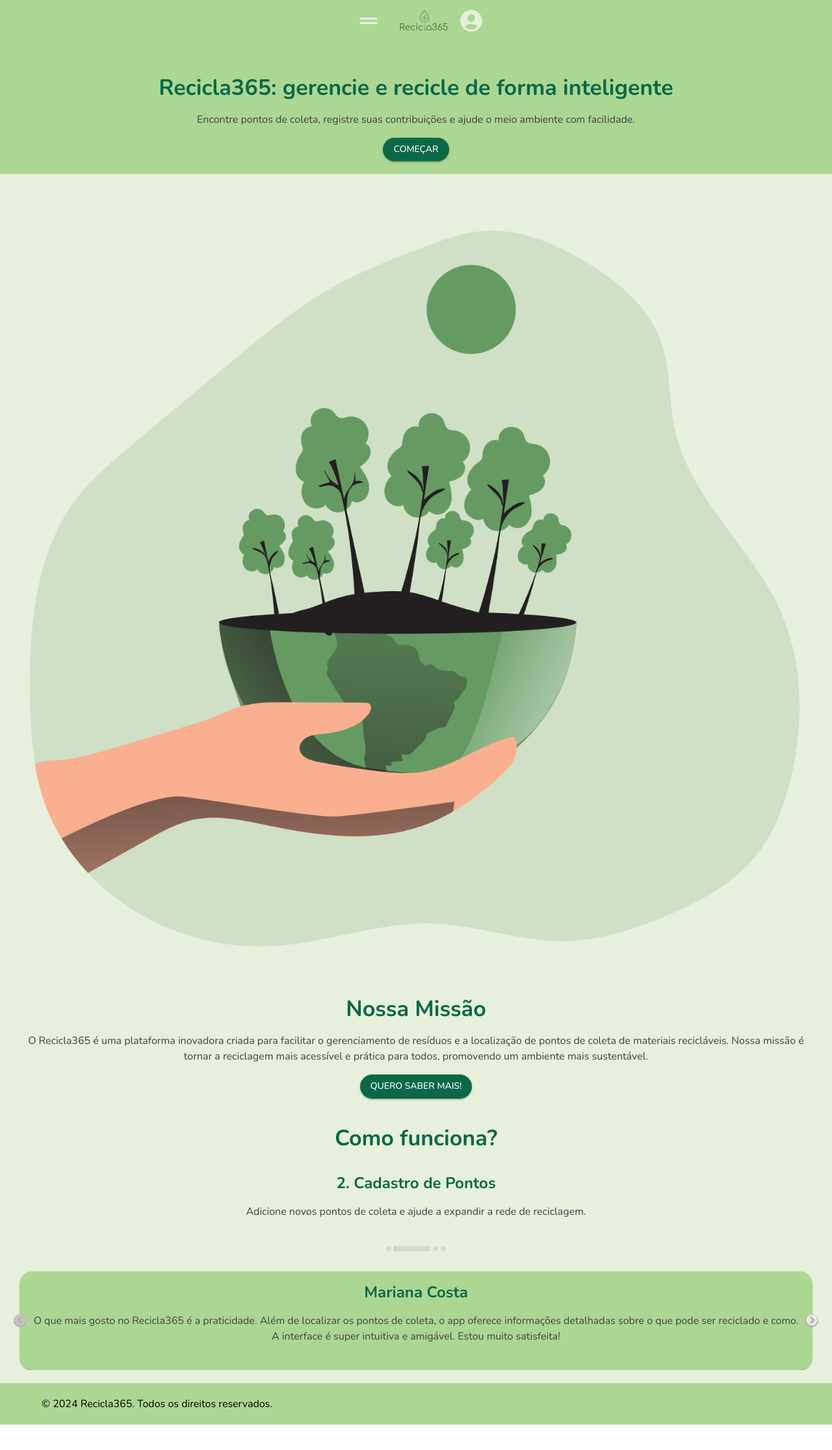
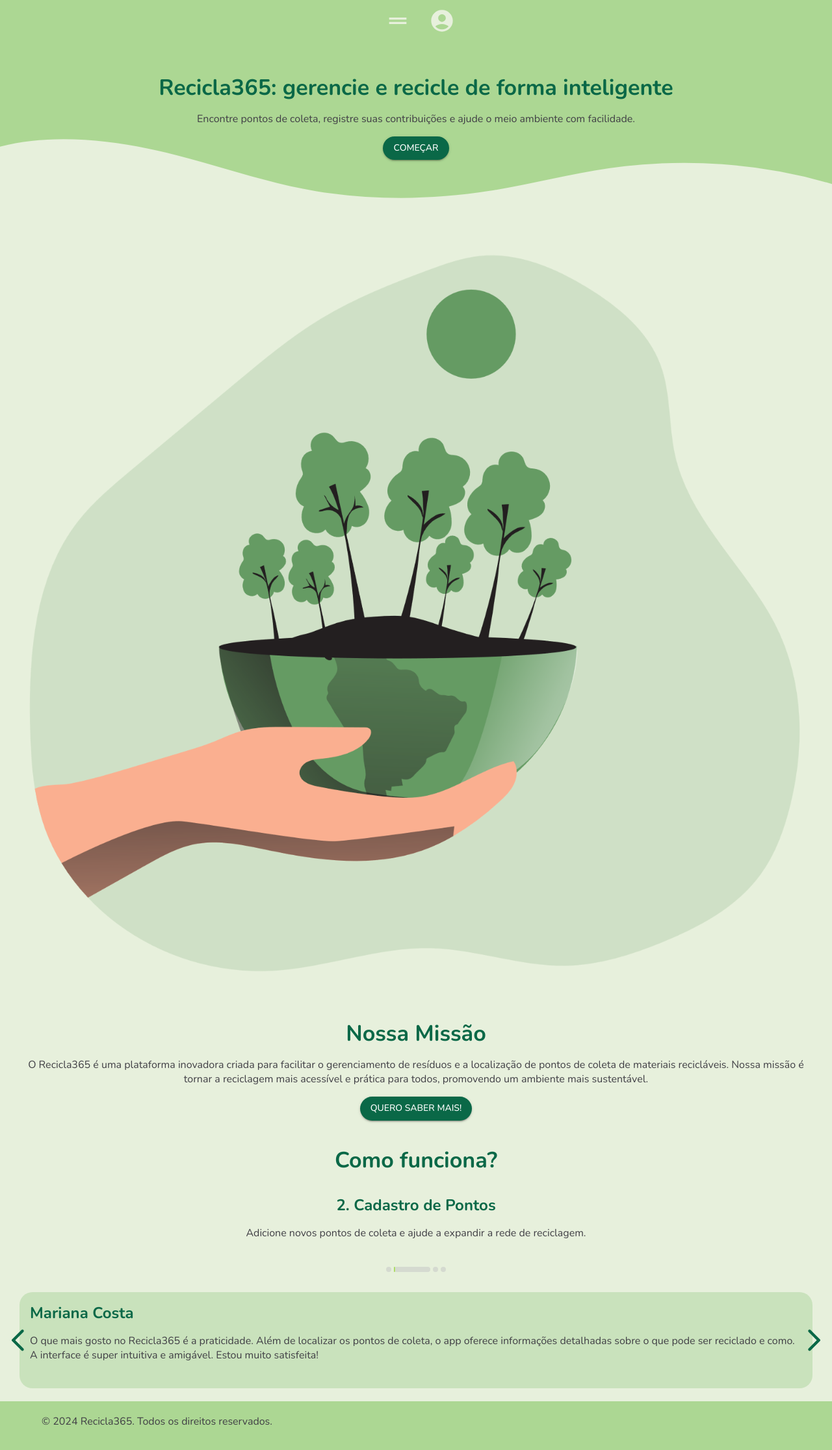
Before and after one commit to vhasckel/ecofriend, a React (Vite) app: page / in a window 1280 px wide. Shown: the top 2232 px of the page at 65% size. Before the commit the page ends 2193 px from the top, so only its background shows below. Built offline with nearby package versions, Linux system fonts and the light colour scheme.

Commit message:
fix: style update

```diff
--- a/src/components/CustomArrow/CustomArrow.jsx
+++ b/src/components/CustomArrow/CustomArrow.jsx
@@ -1,32 +1,59 @@
-const arrowStyles = {
-  display: "block",
-  background: "#b1b1b1",
+import { Box, styled } from "@mui/material";
+import ArrowBackIosRoundedIcon from "@mui/icons-material/ArrowBackIosRounded";
+import ArrowForwardIosRoundedIcon from "@mui/icons-material/ArrowForwardIosRounded";
+import PropTypes from "prop-types";
+
+import theme from "../../theme/theme";
+
+const BoxStyled = styled(Box)(({ isLeft }) => ({
+  display: "flex",
+  justifyContent: "center",
+  alignItems: "center",
   borderRadius: "50%",
-  padding: "0px",
+  padding: "10px",
   position: "absolute",
   top: "50%",
   transform: "translateY(-50%)",
   zIndex: 1,
+  left: isLeft ? "12px" : "unset",
+  right: isLeft ? "unset" : "12px",
+}));
+
+const ArrowIcon = ({ IconComponent, isLeft, ...rest }) => (
+  <BoxStyled isLeft={isLeft}>
+    <IconComponent
+      sx={{
+        fontSize: 42,
+        color: theme.palette.primary.main,
+      }}
+      {...rest}
+    />
+  </BoxStyled>
+);
+
+ArrowIcon.propTypes = {
+  IconComponent: PropTypes.elementType.isRequired,
+  isLeft: PropTypes.bool,
 };
 
-export const CustomPrevArrow = (props) => {
-  const { className, style, onClick } = props;
-  return (
-    <div
-      className={className}
-      style={{ ...style, ...arrowStyles, left: "1px" }}
-      onClick={onClick}
-    />
-  );
+export const PrevArrow = (props) => (
+  <ArrowIcon IconComponent={ArrowBackIosRoundedIcon} isLeft={true} {...props} />
+);
+
+export const NextArrow = (props) => (
+  <ArrowIcon
+    IconComponent={ArrowForwardIosRoundedIcon}
+    isLeft={false}
+    {...props}
+  />
+);
+
+PrevArrow.propTypes = {
+  slideCount: PropTypes.number,
+  currentSlide: PropTypes.number,
 };
 
-export const CustomNextArrow = (props) => {
-  const { className, style, onClick } = props;
-  return (
-    <div
-      className={className}
-      style={{ ...style, ...arrowStyles, right: "1px" }}
-      onClick={onClick}
-    />
-  );
+NextArrow.propTypes = {
+  slideCount: PropTypes.number,
+  currentSlide: PropTypes.number,
 };
--- a/src/components/CustomCard/CustomCard.jsx
+++ b/src/components/CustomCard/CustomCard.jsx
@@ -6,14 +6,14 @@
   const CardStyled = styled(Card)(({ theme }) => ({
     backgroundColor: isFunctionalities
       ? theme.palette.customColors.lightGreen
-      : theme.palette.customColors.mediumGreen,
+      : theme.palette.customColors.cardGreen,
     margin: "0 10px",
-    boxShadow: isFunctionalities ? "none" : "",
-    textAlign: isFunctionalities ? "center" : "",
+    boxShadow: "none",
+    textAlign: isFunctionalities ? "center" : "left",
   }));
   return (
     <Box sx={{ minWidth: 275 }}>
-      <CardStyled>
+      <CardStyled isFunctionalities={isFunctionalities}>
         <CardContent>
           <Subtitle text={title} />
           <Paragraph text={paragraph} />
--- a/src/components/Footer/Footer.jsx
+++ b/src/components/Footer/Footer.jsx
@@ -1,4 +1,5 @@
 import { Box, Typography, Container, styled } from "@mui/material";
+import Paragraph from "../Paragraph/Paragraph";
 
 const BoxStyled = styled(Box)(({ theme }) => ({
   backgroundColor: theme.palette.customColors.mediumGreen,
@@ -10,9 +11,9 @@
   return (
     <BoxStyled component="footer">
       <Container maxWidth="lg">
-        <Typography variant="body1">
-          © 2024 Recicla365. Todos os direitos reservados.
-        </Typography>
+        <Paragraph
+          text={"© 2024 Recicla365. Todos os direitos reservados."}
+        ></Paragraph>
       </Container>
     </BoxStyled>
   );
--- a/src/components/Header/Header.jsx
+++ b/src/components/Header/Header.jsx
@@ -26,7 +26,7 @@
         >
           <MenuMobile />
 
-          <img src={Logo} alt="Logo" style={{ height: 32 }} />
+          {/* <img src={Logo} alt="Logo" style={{ height: 32 }} /> */}
 
           <AccountCircleRoundedIcon
             sx={{
--- a/src/components/Hero/Hero.jsx
+++ b/src/components/Hero/Hero.jsx
@@ -8,8 +8,35 @@
 const BoxStyled = styled(Box)(({ theme }) => ({
   backgroundColor: theme.palette.customColors.mediumGreen,
   flexDirection: "column",
-  padding: "50px 20px 20px 20px",
+  padding: "50px 20px 60px 20px",
   textAlign: "center",
+  position: "relative",
+}));
+
+const BoxCustomShapeDivider = styled(Box)(({ theme }) => ({
+  position: "absolute",
+  bottom: 0,
+  left: 0,
+  width: "100%",
+  overflow: "hidden",
+  lineHeight: 0,
+  transform: "rotate(180deg)",
+
+  "& svg": {
+    position: "relative",
+    display: "block",
+    width: "calc(100% + 1.3px)",
+    height: "100px",
+
+    [theme.breakpoints.down("sm")]: {
+      width: "calc(140% + 1.3px)",
+      height: "51px",
+    },
+  },
+
+  "& .shapefill": {
+    fill: theme.palette.customColors.lightGreen,
+  },
 }));
 
 const Hero = () => {
@@ -24,6 +51,19 @@
       />
 
       <CustomButton text={"Começar"} />
+      <BoxCustomShapeDivider>
+        <svg
+          data-name="Layer 1"
+          xmlns="http://www.w3.org/2000/svg"
+          viewBox="0 0 1200 120"
+          preserveAspectRatio="none"
+        >
+          <path
+            d="M321.39,56.44c58-10.79,114.16-30.13,172-41.86,82.39-16.72,168.19-17.73,250.45-.39C823.78,31,906.67,72,985.66,92.83c70.05,18.48,146.53,26.09,214.34,3V0H0V27.35A600.21,600.21,0,0,0,321.39,56.44Z"
+            className="shapefill"
+          ></path>
+        </svg>
+      </BoxCustomShapeDivider>
     </BoxStyled>
   );
 };
--- a/src/components/Paragraph/Paragraph.jsx
+++ b/src/components/Paragraph/Paragraph.jsx
@@ -4,6 +4,7 @@
 const TypographyStyled = styled(Typography)(({ theme }) => ({
   marginBottom: theme.spacing(2),
   color: theme.palette.customColors.text,
+  lineHeight: "22px",
 }));
 
 const Paragraph = ({ text }) => {
--- a/src/theme/theme.jsx
+++ b/src/theme/theme.jsx
@@ -10,6 +10,7 @@
     },
     customColors: {
       lightGreen: "#E7F0DC",
+      cardGreen: "#c9e2bc",
       mediumGreen: "#ACD793",
       text: "#403f45",
     },
--- a/src/utils/sliderSetings.jsx
+++ b/src/utils/sliderSetings.jsx
@@ -1,7 +1,4 @@
-import {
-  CustomNextArrow,
-  CustomPrevArrow,
-} from "../components/CustomArrow/CustomArrow";
+import { NextArrow, PrevArrow } from "../components/CustomArrow/CustomArrow";
 
 export const functionalitiesSettings = {
   dots: true,
@@ -55,8 +52,8 @@
   slidesToScroll: 1,
   autoplay: false,
   arrows: true,
-  prevArrow: <CustomPrevArrow />,
-  nextArrow: <CustomNextArrow />,
+  prevArrow: <PrevArrow />,
+  nextArrow: <NextArrow />,
   responsive: [
     {
       breakpoint: 1024,
```
